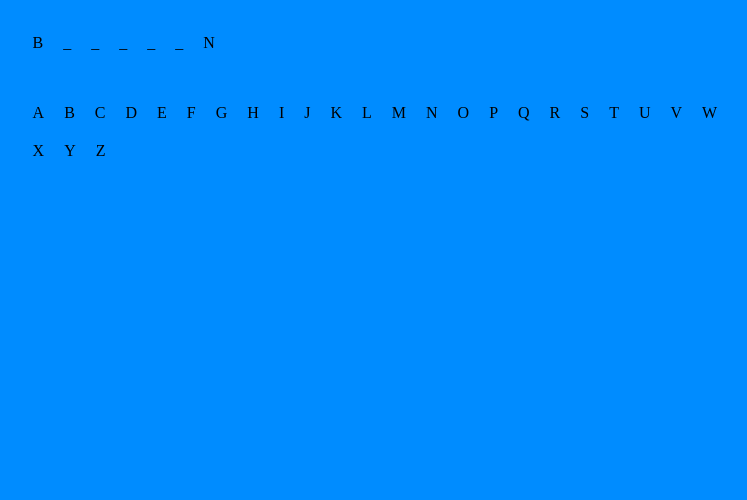
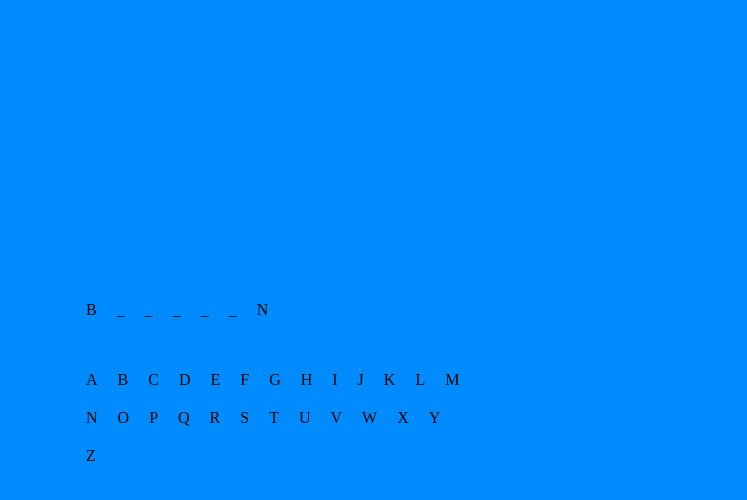
Before and after one commit to nathou7170/hangman, a plain HTML site: page index.html in a window 1280 px wide. Shown: the whole page, without its empty margins (531-1278 px from the left). Drawn offline with Linux system fonts and the light colour scheme.

Commit message:
final commit

```diff
--- a/css/styles.css
+++ b/css/styles.css
@@ -1,4 +1,6 @@
 body {
+  margin: 125px;
+  padding: 150px;
   display: flex;
   background-color: rgb(0, 140, 255);
 }
```
